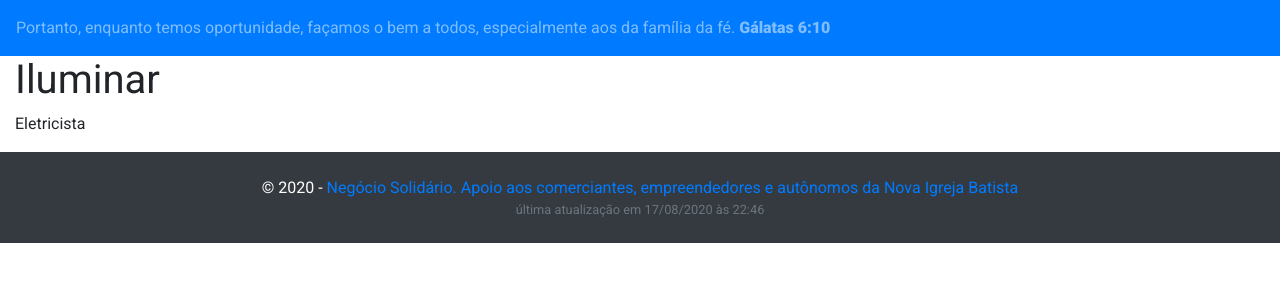
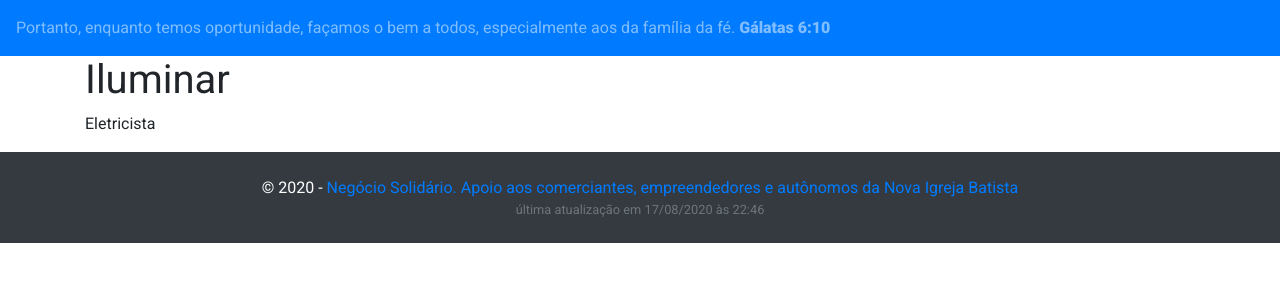
Before and after one commit to tetri/nib_negocio-solidario, a Jekyll site: the page built from _posts/2020-04-19-iluminar.md, in a window 1280 px wide. Shown: the top 300 px of the page. Built offline with Jekyll 4.4.1, drawn with Linux system fonts in a browser that asks for light colours; nearby versions of some CDN libraries.

Commit message:
atualização de dados

```diff
--- a/_layouts/post.html
+++ b/_layouts/post.html
@@ -34,7 +34,7 @@
       da fé. <strong>Gálatas 6:10</strong></span>
   </nav>
 
-  <div class="container-fluid">
+  <div class="container">
     {{ content }}
   </div>
 
```
